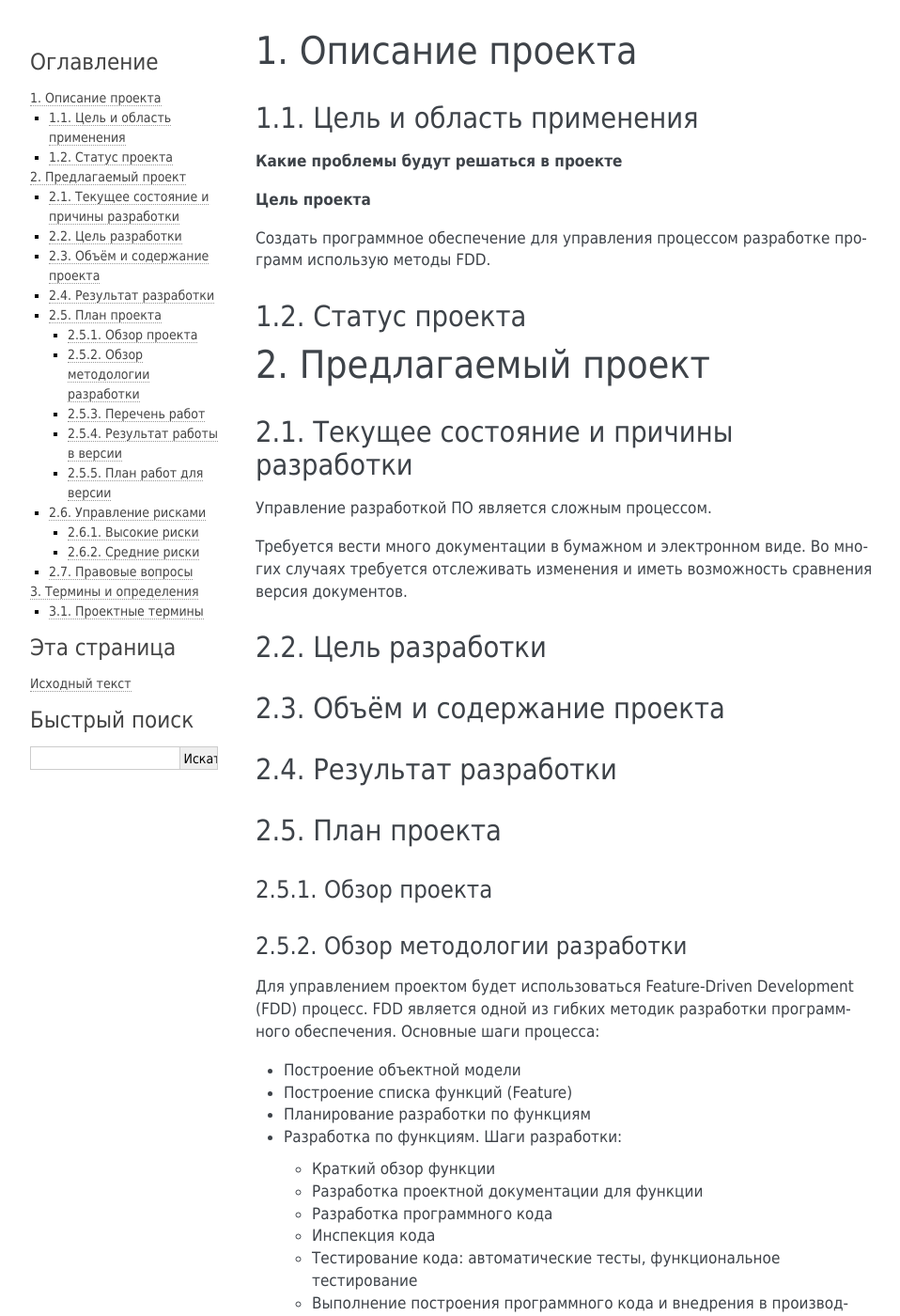
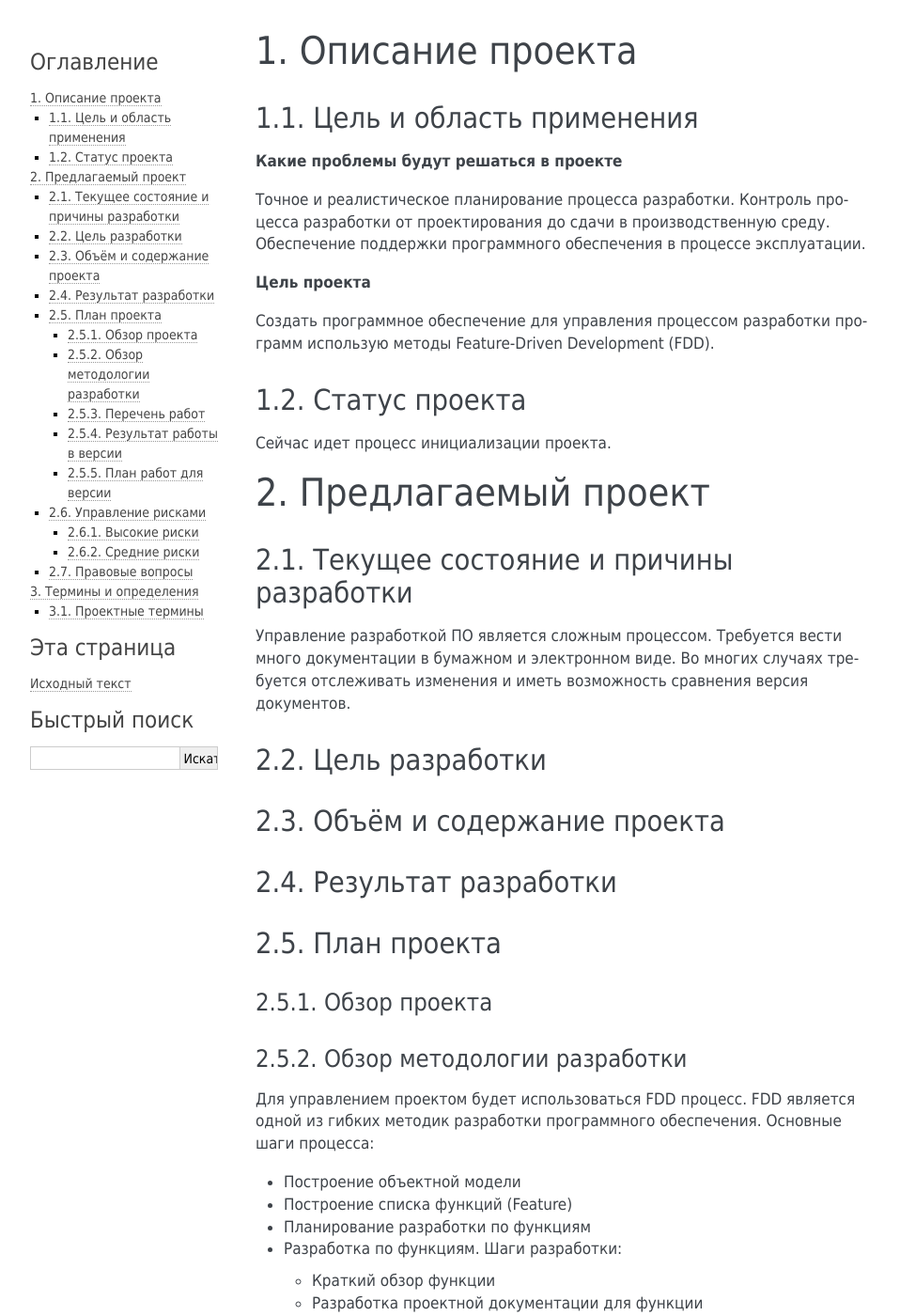
Before and after one commit to komara1964/planningandsheduling, a Sphinx documentation site: the page built from source/project_planning.txt, in a window 1280 px wide and 1400 px high. Shown: the whole window at 94% size, without its empty margins (148-1106 px from the left). Built offline with Sphinx 7.4.7, drawn with Linux system fonts in a browser that asks for light colours; some of the changed text lies outside the part shown.

Commit message:
Commit 31122016

```diff
--- a/source/project_planning.txt
+++ b/source/project_planning.txt
@@ -6,12 +6,18 @@
 
 **Какие проблемы будут решаться в проекте**
 
+Точное и реалистическое планирование процесса разработки.
+Контроль процесса разработки от проектирования до сдачи в производственную среду.
+Обеспечение поддержки программного обеспечения в процессе эксплуатации.
+
 **Цель проекта**
 
-Создать программное обеспечение для управления процессом разработке программ использую методы FDD.
+Создать программное обеспечение для управления процессом разработки программ использую методы Feature-Driven Development (FDD).
 
 Статус проекта
 ==============
+
+Сейчас идет процесс инициализации проекта.
 
 Предлагаемый проект
 *******************
@@ -20,7 +26,6 @@
 ======================================
 
 Управление разработкой ПО является сложным процессом.
-
 Требуется вести много документации в бумажном и электронном виде.
 Во многих случаях требуется отслеживать изменения и иметь возможность сравнения версия документов.
 
@@ -63,15 +68,13 @@
 Перечень работ
 --------------
 
-.. csv-table:: Frozen Delights!
-   :widths: 10, 50, 10
+.. csv-table:: План проекта
+   :widths: 5, 65, 10
 
    "#","Descr","time"
    1,"sadfsdf sdfsa ыфвафыв фывфыв фывфыв фывфыв фывфывфыв фывфывфыв",10
    2,"йцуцй смчясмч ыолцаолыдвао лдокцулокцу цукщцзушкзщцуш олывраыловар ыждалыджвлаывж",20
    3,"ыфвыфв лмсдоилсмои йцудолукдйл лаоылдва",50
-
-This is a paragraph that contains `План работ <img/f1.ods>`_.
 
 Результат работы в версии
 -------------------------
@@ -91,6 +94,14 @@
 Правовые вопросы
 ================
 
+.. table:: Используемые компоненты
+
+   +-----------+--------------------+--------------+---------------------------+
+   | Компонент | Владелец           | Тип лицензии | Примечание                |
+   +===========+====================+==============+===========================+
+   |Python 3.5 |PSF                 |GPL           |<https://www.python.org/> _+
+   +-----------+--------------------+--------------+---------------------------+
+
 Термины и определения
 *********************
 
```
Also changed, not shown: other parts of source/project_planning.txt (+1 -1 lines).
